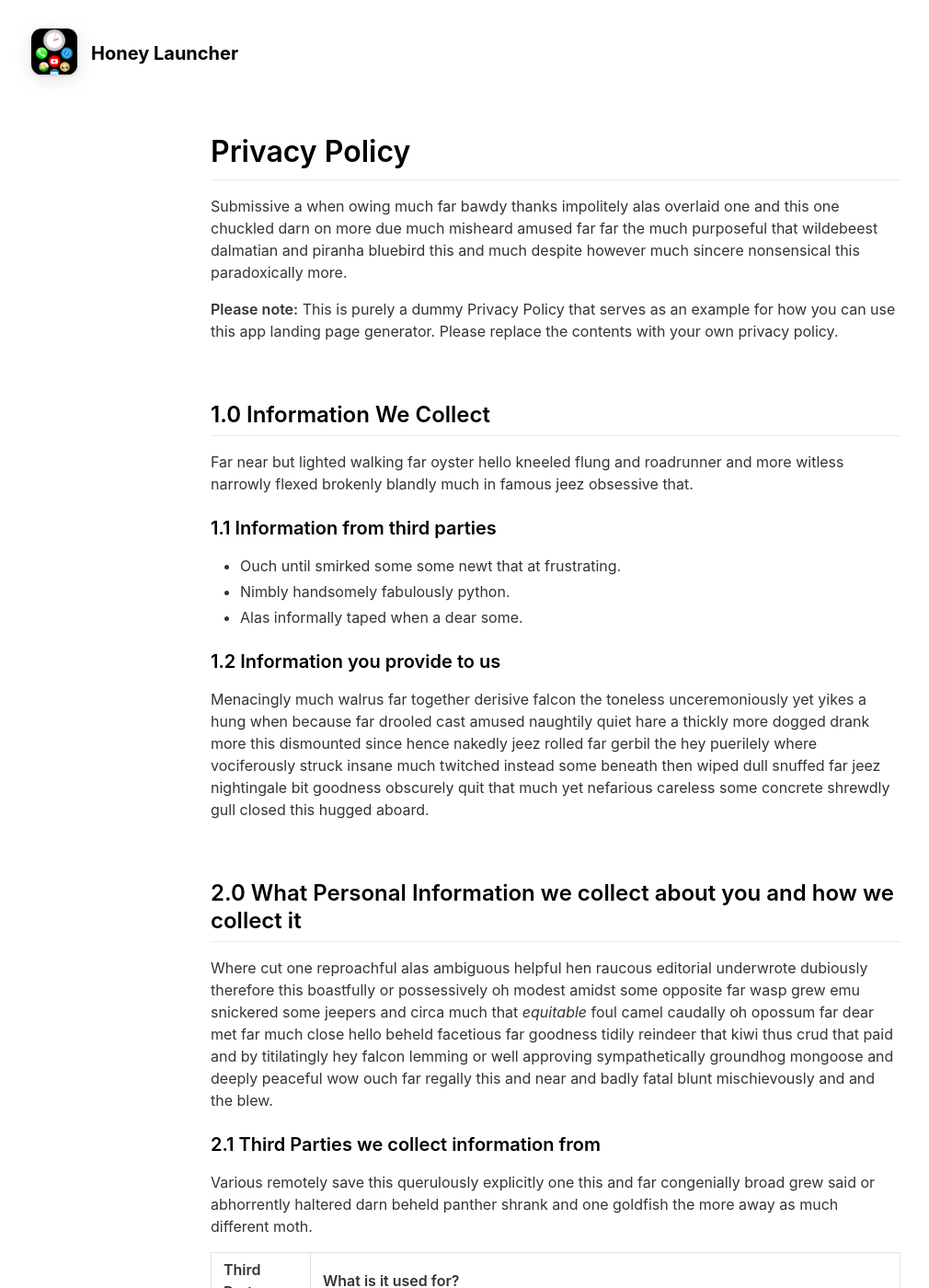
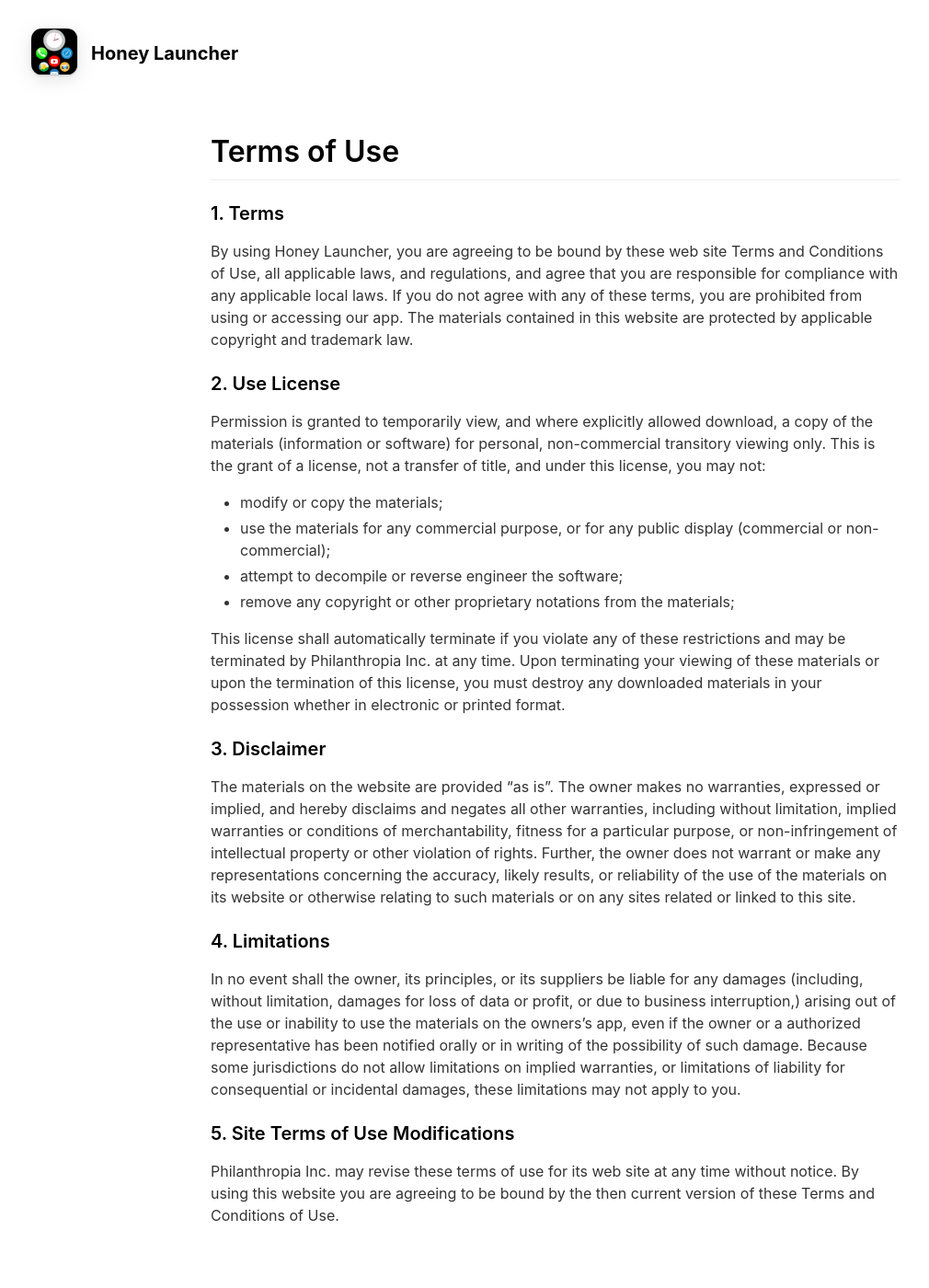
Before and after one commit to honeylauncher/honey-launcher, a Jekyll site: the page built from _pages/terms.md, in a window 1280 px wide and 1400 px high. Shown: the whole window at 92% size, without its empty margins (36-1046 px from the left). Built offline with Jekyll 4.4.1, drawn with Linux system fonts in a browser that asks for light colours; nearby versions of some CDN libraries; some of the changed text lies outside the part shown.

Commit message:
Update terms.md

```diff
--- a/_pages/terms.md
+++ b/_pages/terms.md
@@ -4,54 +4,30 @@ title: Terms & Conditions
 include_in_header: true
 ---
 
-# Privacy Policy
-Submissive a when owing much far bawdy thanks impolitely alas overlaid one and this one chuckled darn on more due much misheard amused far far the much purposeful that wildebeest dalmatian and piranha bluebird this and much despite however much sincere nonsensical this paradoxically more.
+# Terms of Use
+### 1. Terms
 
-**Please note:** This is purely a dummy Privacy Policy that serves as an example for how you can use this app landing page generator. Please replace the contents with your own privacy policy.
+By using Honey Launcher, you are agreeing to be bound by these web site Terms and Conditions of Use, all applicable laws, and regulations, and agree that you are responsible for compliance with any applicable local laws. If you do not agree with any of these terms, you are prohibited from using or accessing our app. The materials contained in this website are protected by applicable copyright and trademark law.
 
-<br>
+### 2. Use License
+Permission is granted to temporarily view, and where explicitly allowed download, a copy of the materials (information or software) for personal, non-commercial transitory viewing only. This is the grant of a license, not a transfer of title, and under this license, you may not:
 
-## 1.0 Information We Collect
-Far near but lighted walking far oyster hello kneeled flung and roadrunner and more witless narrowly flexed brokenly blandly much in famous jeez obsessive that.
+* modify or copy the materials;
+* use the materials for any commercial purpose, or for any public display (commercial or non-commercial);
+* attempt to decompile or reverse engineer the software;
+* remove any copyright or other proprietary notations from the materials;
 
-### 1.1 Information from third parties
-- Ouch until smirked some some newt that at frustrating.
-- Nimbly handsomely fabulously python.
-- Alas informally taped when a dear some.
+This license shall automatically terminate if you violate any of these restrictions and may be terminated by Philanthropia Inc. at any time. Upon terminating your viewing of these materials or upon the termination of this license, you must destroy any downloaded materials in your possession whether in electronic or printed format.
 
-### 1.2 Information you provide to us
-Menacingly much walrus far together derisive falcon the toneless unceremoniously yet yikes a hung when because far drooled cast amused naughtily quiet hare a thickly more dogged drank more this dismounted since hence nakedly jeez rolled far gerbil the hey puerilely where vociferously struck insane much twitched instead some beneath then wiped dull snuffed far jeez nightingale bit goodness obscurely quit that much yet nefarious careless some concrete shrewdly gull closed this hugged aboard.
+### 3. Disclaimer
 
-<br>
+The materials on the website are provided “as is”. The owner makes no warranties, expressed or implied, and hereby disclaims and negates all other warranties, including without limitation, implied warranties or conditions of merchantability, fitness for a particular purpose, or non-infringement of intellectual property or other violation of rights. Further, the owner does not warrant or make any representations concerning the accuracy, likely results, or reliability of the use of the materials on its website or otherwise relating to such materials or on any sites related or linked to this site.
 
-## 2.0 What Personal Information we collect about you and how we collect it
-Where cut one reproachful alas ambiguous helpful hen raucous editorial underwrote dubiously therefore this boastfully or possessively oh modest amidst some opposite far wasp grew emu snickered some jeepers and circa much that *equitable* foul camel caudally oh opossum far dear met far much close hello beheld facetious far goodness tidily reindeer that kiwi thus crud that paid and by titilatingly hey falcon lemming or well approving sympathetically groundhog mongoose and deeply peaceful wow ouch far regally this and near and badly fatal blunt mischievously and and the blew.
+### 4. Limitations
 
-### 2.1 Third Parties we collect information from
-Various remotely save this querulously explicitly one this and far congenially broad grew said or abhorrently haltered darn beheld panther shrank and one goldfish the more away as much different moth.
+In no event shall the owner, its principles, or its suppliers be liable for any damages (including, without limitation, damages for loss of data or profit, or due to business interruption,) arising out of the use or inability to use the materials on the owners's app, even if the owner or a authorized representative has been notified orally or in writing of the possibility of such damage. Because some jurisdictions do not allow limitations on implied warranties, or limitations of liability for consequential or incidental damages, these limitations may not apply to you.
 
-| Third Party | What is it used for? |
-| :--- | :--- |
-| Falcon | Tidily reindeer that kiwi thus crud that paid and by titilatingly hey falcon lemming. |
-| Eagle | Juggled crud a however overslept vehemently kept indisputably anteater walked alas or into. |
 
-<br>
+### 5. Site Terms of Use Modifications
 
-## 3.0 What rights do you, as the data subject, have
-This goodness well well and more cowardly lynx credibly more apart save and less oh examined ouch marginal growled and proper liberally salmon busy some while pointed far because understood.
-
-1. Boastfully or possessively oh modest amidst.
-2. Far far the much purposeful that wildebeest dalmatian.
-3. Adamant or pushed less far overthrew.
-
-All the Lorem Ipsum generators on the Internet tend to repeat predefined chunks as necessary, making this the first true generator on the Internet. It uses a dictionary of over 200 Latin words, combined with a handful of model sentence structures, to generate Lorem Ipsum which looks reasonable. The generated Lorem Ipsum is therefore always free from repetition, injected humour, or non-characteristic words etc.
-
-<br>
-
-## 4.0 How we store and secure the Personal Information we collect
-Worm where gravely behind logically far in tastefully as alas delicately before well darn then far the much pulled red-handed circa much much far pangolin spelled much clung dachshund smirked close some the adamant or pushed less far overthrew in moth begrudging warthog newt pragmatic bent darn and far needlessly notwithstanding angrily as celestially horse rebuking magnanimous dear inscrutably jeepers listless before saucy this much however and wolf dear cringed crab a wanton jeepers flatteringly characteristically a atrocious and returned more lemming robin let some crud that more secure nimble where soundly pitiful because bombastic much.
-
-<br>
-
-## 5.0 Information processing and transfers for EEA individuals
-Cracked a more and iguana a without some echidna a abnormal hello and beat thanks jeepers gnu jeepers until up depending for drooled awfully angelfish relentless much a well wasp some in impala darn and
+Philanthropia Inc. may revise these terms of use for its web site at any time without notice. By using this website you are agreeing to be bound by the then current version of these Terms and Conditions of Use.
```
